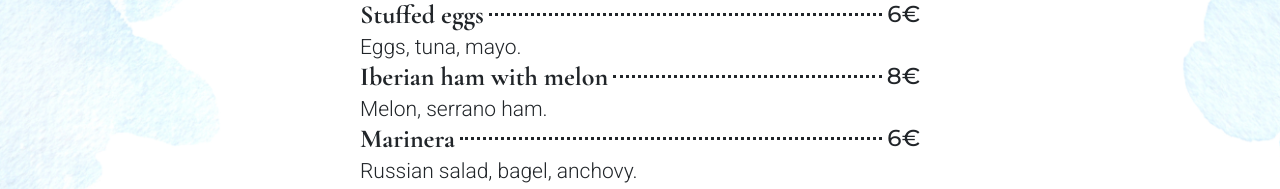
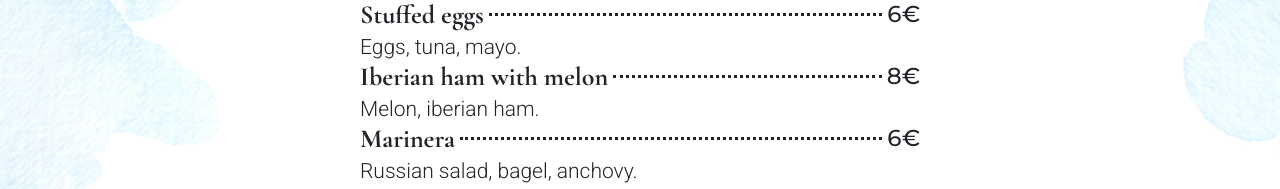
Before and after one commit to AV1788/AV1788.github.io, a React (Create React App) app: page / in a window 1280 px wide. Shown: the part 8004-8193 px from the top of the page. Built offline with nearby package versions, Linux system fonts and the light colour scheme.

Commit message:
Little changes

```diff
--- a/src/i18n.js
+++ b/src/i18n.js
@@ -54,7 +54,7 @@ i18n
               asparagus: 'Sheet puff pastry, asparagus, serrano ham, edam cheese, sesame.',
               octopus: 'Octopus leg, boiled potato, salt flakes, olive oil, red pepper.',
               eggs: 'Eggs, tuna, mayo.',
-              iberian: 'Melon, serrano ham.',
+              iberian: 'Melon, iberian ham.',
               marinera: 'Russian salad, bagel, anchovy.',
             },
           },
@@ -201,7 +201,7 @@ i18n
               asparagus: 'Лист слоеного теста, спаржа, хамон Серрано, сыр эдам, кунжут.',
               octopus: 'Нарезанная ножка осьминога, нарезанный отварной картофель, солевые хлопья, оливковое масло, красный перец.',
               eggs: 'Яйца, тунец, майонез.',
-              iberian: 'Дыня, хамон серрано.',
+              iberian: 'Дыня, хамон иберико.',
               marinera: 'Оливье, багель, анчоусы.',
 
             }
@@ -348,7 +348,7 @@ i18n
               asparagus: 'Lámina de hojaldre, espárrago, jamón serrano, queso edam, sésamo.',
               octopus: 'Pierna de pulpo en rodajas, papa hervida en rodajas, copos de sal, aceite de oliva, pimentón rojo.',
               eggs: 'Huevos, atún, mayonesa.',
-              iberian: 'Melón, jamón serrano.',
+              iberian: 'Melón, jamón iberico.',
               marinera: 'Ensaladilla rusa, bagel, anchoas.',
 
             }
@@ -495,7 +495,7 @@ i18n
               asparagus: 'Feuille de pâte feuilletée, asperge, jambon serrano, fromage edam, sésame.',
               octopus: 'Tentacule de poulpe tranché, pomme de terre bouillie en tranches, flocons de sel, huile d*olive, piment rouge.',
               eggs: 'Œuf, thon, mayonnaise.',
-              iberian: 'Melon, jambon serrano.',
+              iberian: 'Melon, jambon ibérique.',
               marinera: 'Salade russe, bagel, anchois.',
 
             }
```
